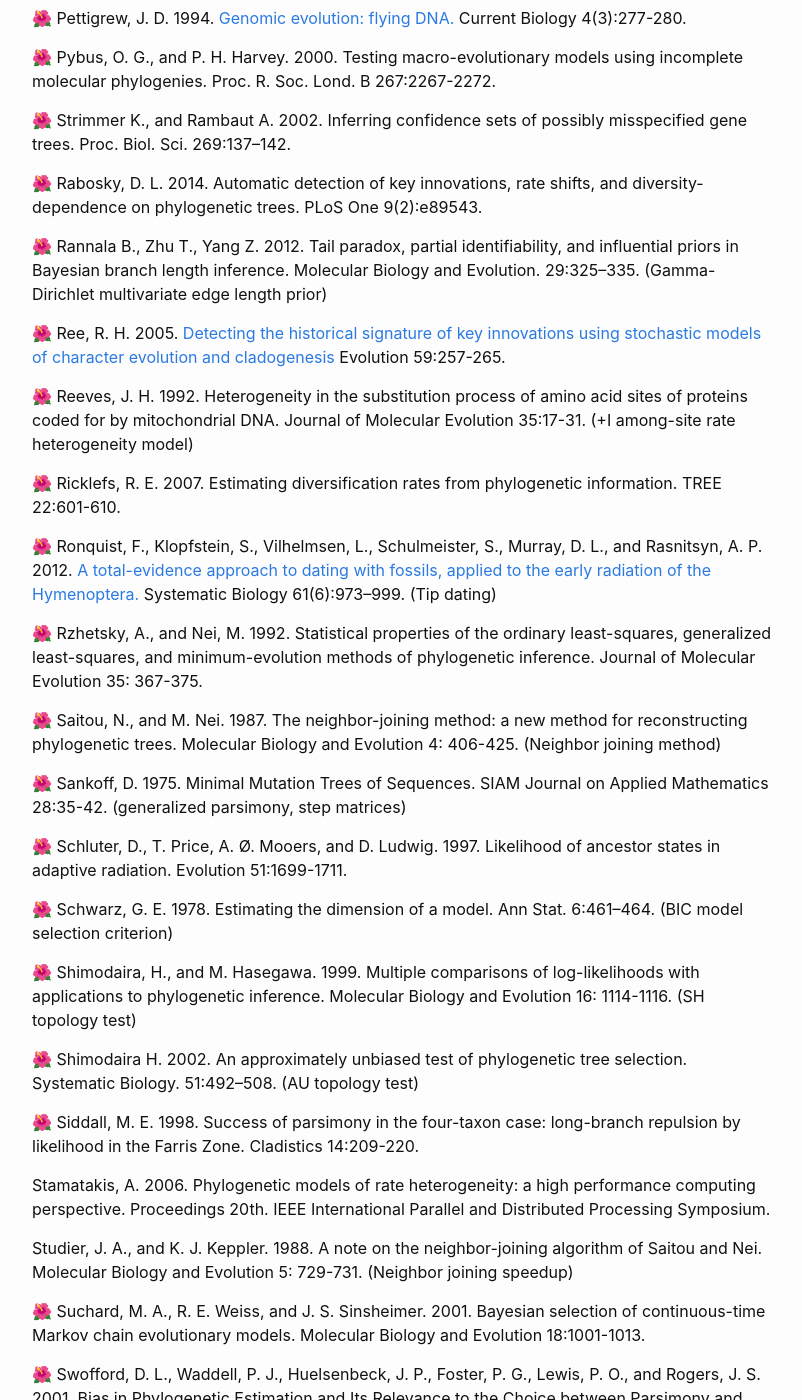
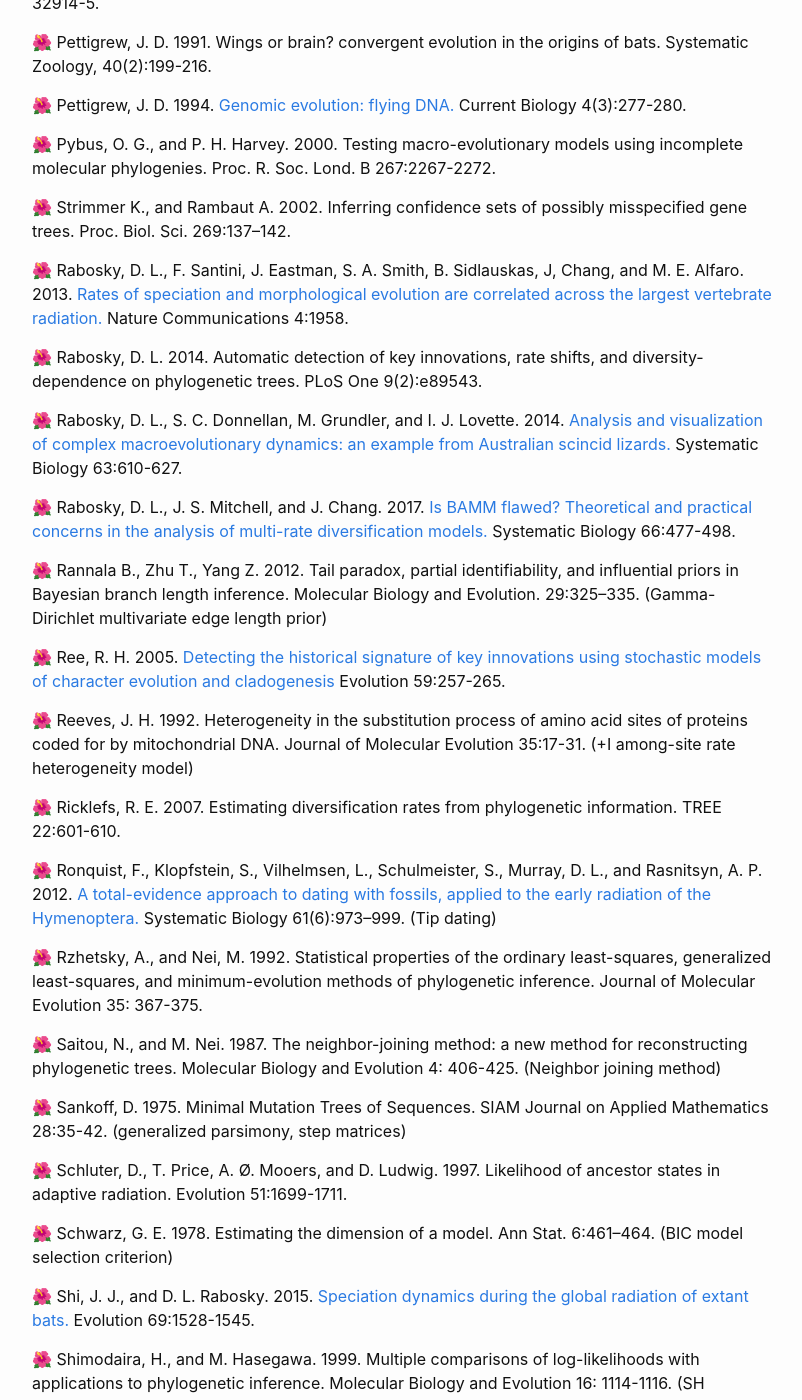
Before and after one commit to plewis/plewis.github.io, a Jekyll site: the page built from phylogenetics/phylogenetics2022.md, in a window 1280 px wide and 1400 px high, scrolled down 13777 px. Shown: the whole window, without its empty margins (238-1040 px from the left). Built offline with Jekyll 4.4.1, drawn with Linux system fonts in a browser that asks for light colours; emoji names are drawn with the system emoji font; some of the changed text lies outside the part shown.

Commit message:
updated lecture schedule

```diff
--- a/phylogenetics/phylogenetics2022.md
+++ b/phylogenetics/phylogenetics2022.md
@@ -268,6 +268,8 @@ Minin, V., Z. Abdo, P. Joyce, and J. Sullivan. 2003. Performance-based selection
 
 :hibiscus: Mirarab, S., and T. Warnow. 2015. [ASTRAL-II: coalescent-based species tree estimation with many hundreds of taxa and thousands of genes.](https://doi.org/10.1093/bioinformatics/btv234) Bioinformatics 31(12):i44–52.
 
+:hibiscus: Moore, B. R., S. Hohna, M. R. May, B. Rannala, and J. P. Huelsenbeck. 2016. [Critically evaluating the theory and performance of Bayesian analysis of macroevolutionary mixtures.](https://doi.org/10.1073/pnas.1518659113) PNAS 113:9569-9574.
+
 :hibiscus: Muse, S. 1995. evolutionary analyses of DNA sequences subject to constraints on secondary structure. Genetics, 139(3), 1429–1439. (secondary structure model)
 
 :hibiscus: Muse, S. V., and B. S. Gaut. 1994. A likelihood approach for comparing synonymous and nonsynonymous substitution rates, with application to the chloroplast genome. Molecular Biology and Evolution, 11, 715-724.
@@ -300,7 +302,13 @@ Pagel, M., and A. Meade. 2008. Modelling heterotachy in phylogenetic inference b
 
 :hibiscus: Strimmer K., and Rambaut A. 2002. Inferring confidence sets of possibly misspecified gene trees. Proc. Biol. Sci. 269:137–142.
 
+:hibiscus: Rabosky, D. L., F. Santini, J. Eastman, S. A. Smith, B. Sidlauskas, J, Chang, and M. E. Alfaro. 2013. [Rates of speciation and morphological evolution are correlated across the largest vertebrate radiation.](https://doi.org/10.1038/ncomms2958) Nature Communications 4:1958.
+
 :hibiscus: Rabosky, D. L. 2014. Automatic detection of key innovations, rate shifts, and diversity-dependence on phylogenetic trees. PLoS One 9(2):e89543.
+
+:hibiscus: Rabosky, D. L., S. C. Donnellan, M. Grundler, and I. J. Lovette. 2014. [Analysis and visualization of complex macroevolutionary dynamics: an example from Australian scincid lizards.](https://doi.org/10.1093/sysbio/syu025) Systematic Biology 63:610-627.
+
+:hibiscus: Rabosky, D. L., J. S. Mitchell, and J. Chang. 2017. [Is BAMM flawed? Theoretical and practical concerns in the analysis of multi-rate diversification models.](https://doi.org/10.1093/sysbio/syx037) Systematic Biology 66:477-498.
 
 :hibiscus: Rannala B., Zhu T., Yang Z. 2012. Tail paradox, partial identifiability, and influential priors in Bayesian branch length inference. Molecular Biology and Evolution. 29:325–335. (Gamma-Dirichlet multivariate edge length prior)
 
@@ -321,6 +329,8 @@ Pagel, M., and A. Meade. 2008. Modelling heterotachy in phylogenetic inference b
 :hibiscus: Schluter, D., T. Price, A. Ø. Mooers, and D. Ludwig. 1997. Likelihood of ancestor states in adaptive radiation. Evolution 51:1699-1711.
 
 :hibiscus: Schwarz, G. E. 1978. Estimating the dimension of a model. Ann Stat. 6:461–464. (BIC model selection criterion)
+
+:hibiscus: Shi, J. J., and D. L. Rabosky. 2015. [Speciation dynamics during the global radiation of extant bats.](https://doi.org/10.1111/evo.12681) Evolution 69:1528-1545.
 
 :hibiscus: Shimodaira, H., and M. Hasegawa. 1999. Multiple comparisons of log-likelihoods with applications to phylogenetic inference. Molecular Biology and Evolution 16: 1114-1116. (SH topology test)
 
```
Also changed, not shown: other parts of phylogenetics/phylogenetics2022.md (+1 -1 lines).
